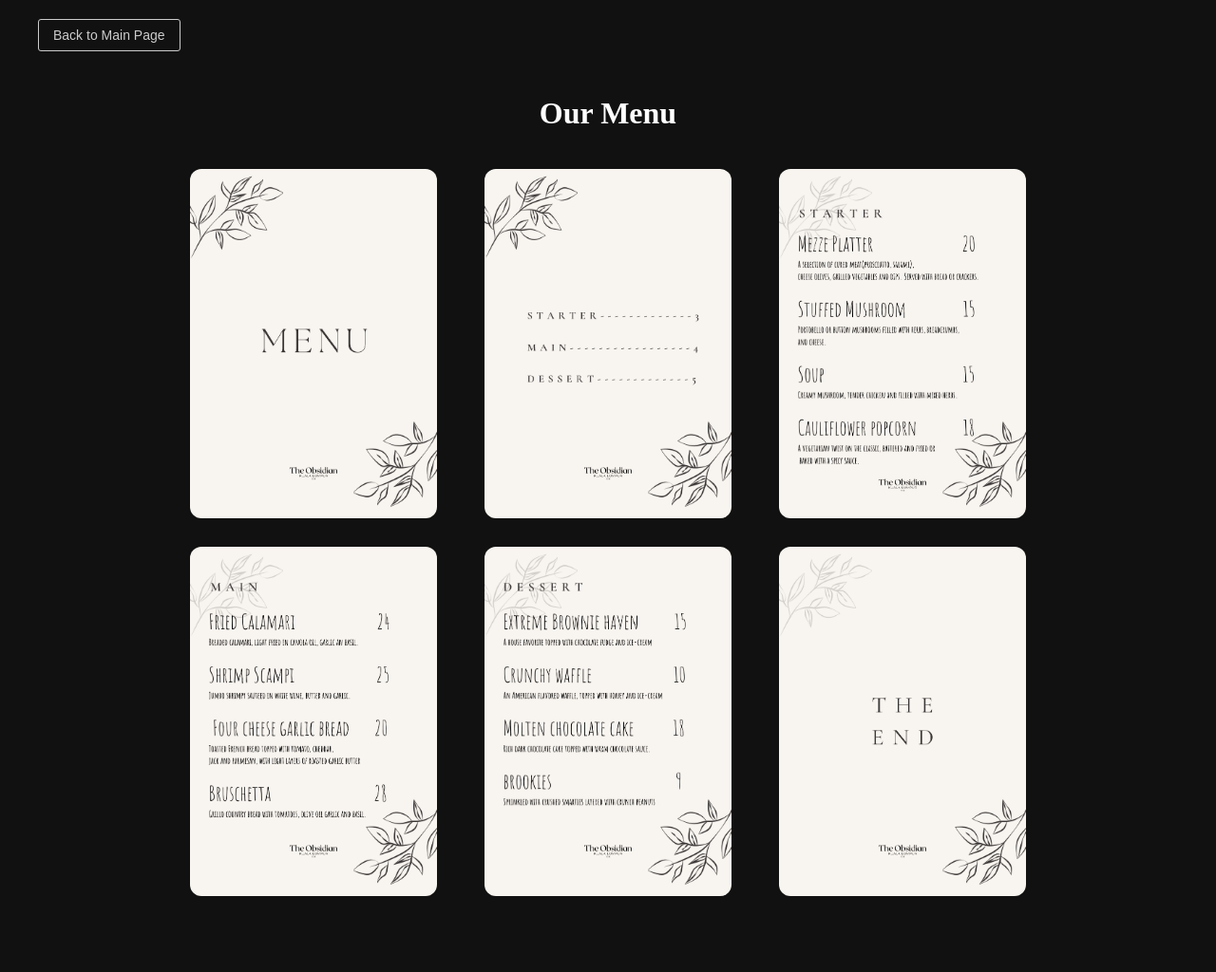
After one commit to Yadusa/FLASH-HOTEL-MANAGEMENT-SYSTEM, a PHP site: page /MENU/menu.html in a window 1280 px wide. The commit adds this page. Shown: the whole page at 95% size. Run offline with PHP 8.4, Linux system fonts and the light colour scheme.

Commit message:
inserted menu

```diff
--- /dev/null
+++ b/MENU/menu.html
@@ -0,0 +1,84 @@
+<!DOCTYPE html>
+<html lang="en">
+<head>
+    <meta charset="UTF-8">
+    <title>Restaurant Menu | The Obsidian</title>
+    <link rel="stylesheet" href="../hotelpage.css">
+
+    <style>
+        body {
+            font-family: 'Poppins', sans-serif;
+            background: #111;
+            color: #fff;
+        }
+
+        .menu-container {
+            max-width: 1100px;
+            margin: 60px auto;
+            padding: 20px;
+            text-align: center;
+        }
+
+        .menu-container h1 {
+            font-family: 'Playfair Display', serif;
+            margin-bottom: 40px;
+        }
+
+        .menu-grid {
+          display: grid;
+          grid-template-columns: repeat(auto-fit, minmax(260px, 1fr));
+          gap: 30px;
+
+          max-width: 900px;        /* controls grid width */
+          margin: 0 auto;          /* centers the grid */
+          justify-items: center;   /* centers images inside grid cells */
+        }
+
+        .menu-grid img {
+          width: 100%;
+          max-width: 260px;        /* keeps images consistent */
+          border-radius: 12px;
+        }
+
+        .menu-grid img:hover {
+            transform: scale(1.05);
+        }
+        .back-button {
+            position: absolute;
+            top: 20px;
+            left: 40px;
+            display: inline-block;
+            padding: 8px 15px;
+            background: transparent;
+            color: #ccc;
+            text-decoration: none;
+            border: 1px solid #ccc;
+            border-radius: 3px;
+            font-size: 14px;
+            transition: 0.3s;
+        }
+
+        .back-button:hover {
+           background: #eee;
+           color: var(--color-primary);
+        }
+
+    </style>
+</head>
+
+<body>
+    <div class="menu-container">
+        <h1>Our Menu</h1>
+        <a href="../hotel.html" class="back-button"> Back to Main Page</a>
+
+        <div class="menu-grid">
+            <img src="1.png" alt="Menu Page 1">
+            <img src="2.png" alt="Menu Page 2">
+            <img src="3.png" alt="Menu Page 3">
+            <img src="4.png" alt="Menu Page 4">
+            <img src="5.png" alt="Menu Page 5">
+            <img src="6.png" alt="Menu Page 6">
+        </div>
+    </div>
+</body>
+</html>
--- a/hotel.html
+++ b/hotel.html
@@ -72,7 +72,9 @@
                 <h2>Restaurant & Bar</h2>
                 <h3>Fine Dine at 'The Waves'</h3>
                 <p>Discover bold, sophisticated flavors and elegant dining at our signature restaurant and bar. Whether you're craving exquisite local delicacies or world-class international cuisine, we serve up unforgettable culinary experiences in a breathtaking setting.</p>
-                <a href="#" class="learn-more-link">View Menu →</a>
+                <a href="menu/menu.html" class="learn-more-link">View Menu →</a>
+
+
             </div>
         </section>
 
--- a/user_register.php
+++ b/user_register.php
@@ -3,8 +3,8 @@ session_start();
 
 require_once "db.php";
 
-$username = $_POST['username'];
-$cust_name = $_POST['cust_name'];
+$username = $_POST['userncust_nameame'];
+$ = $_POST['cust_name'];
 $cust_email = $_POST['cust_email'];
 $contact = $_POST['contact_numer'];
 $dob = $_POST['dob'];
```
Also changed, not shown: MENU/1.png (added), MENU/2.png (added), MENU/3.png (added), MENU/4.png (added), MENU/5.png (added), MENU/6.png (added).
